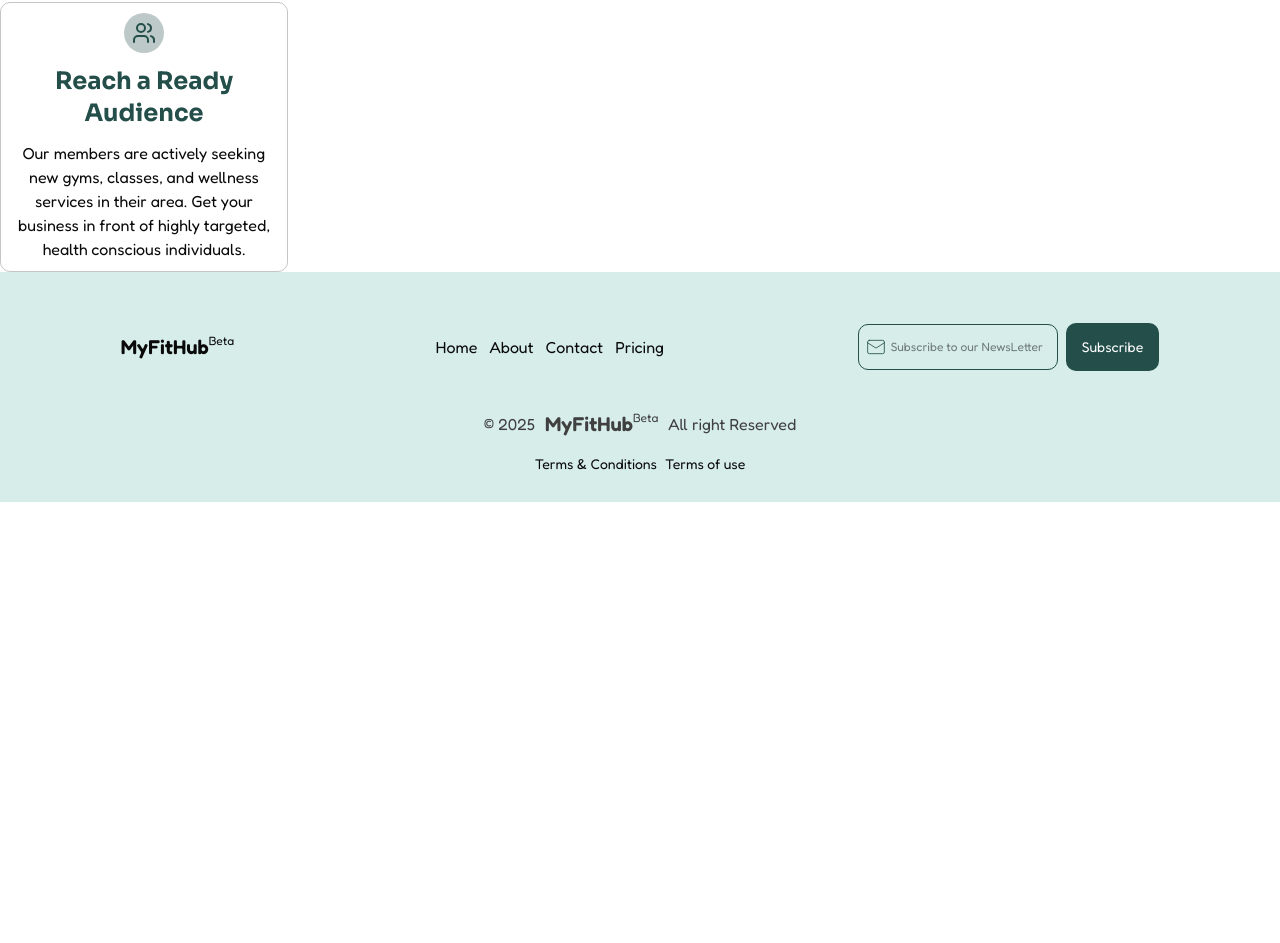
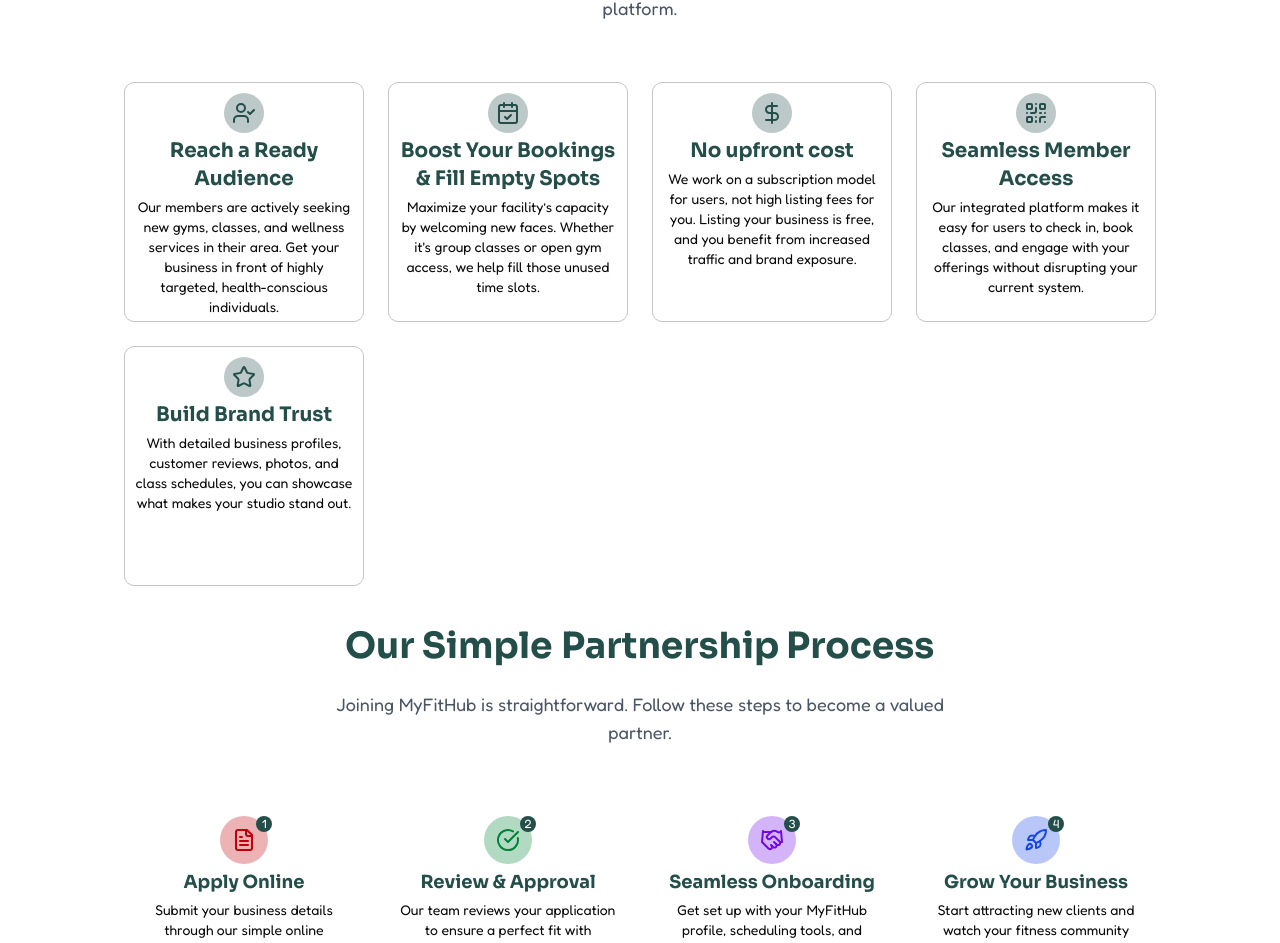
Before and after one commit to OlaiwonAbdullahi/myfithub-temp, a Next.js app: page /become-a-partner in a window 1280 px wide. Shown: the part 731-1674 px from the top of the page. Before the commit the page ends 1233 px from the top, so only its background shows below. Built offline with nearby package versions, Linux system fonts and the light colour scheme.

Commit message:
feat: enhance partner page; update WhyPartner component with new icons and descriptions, add Procedure and Testimonies components

```diff
--- /dev/null
+++ b/app/(pages)/become-a-partner/components/procedure.tsx
@@ -0,0 +1,80 @@
+import Heading from "@/app/ui/heading";
+import { CheckCircle, FileText, Handshake, Rocket } from "lucide-react";
+import React from "react";
+
+const Procedure = () => {
+  const details = [
+    {
+      icon: (
+        <span className="p-3 bg-red-700/30 text-red-700 rounded-full">
+          <FileText className="w-6 h-6 text-red-700" />
+        </span>
+      ),
+
+      title: "Apply Online",
+      description:
+        "Submit your business details through our simple online application form.",
+    },
+    {
+      icon: (
+        <span className="p-3 bg-green-700/30 text-green-700 rounded-full">
+          <CheckCircle className="w-6 h-6 text-green-700" />
+        </span>
+      ),
+      title: "Review & Approval",
+      description:
+        "Our team reviews your application to ensure a perfect fit with MyFitHub's community.",
+    },
+    {
+      icon: (
+        <span className="p-3 bg-violet-700/30 text-violet-700 rounded-full">
+          <Handshake className="w-6 h-6 text-violet-700" />
+        </span>
+      ),
+      title: "Seamless Onboarding",
+      description:
+        "Get set up with your MyFitHub profile, scheduling tools, and marketing resources.",
+    },
+    {
+      icon: (
+        <span className="p-3 bg-blue-700/30 text-blue-700 rounded-full">
+          <Rocket className="w-6 h-6 text-blue-700" />
+        </span>
+      ),
+      title: "Grow Your Business",
+      description:
+        "Start attracting new clients and watch your fitness community flourish.",
+    },
+  ];
+  return (
+    <div className="flex justify-center flex-col my-10">
+      <Heading
+        title="Our Simple Partnership Process"
+        paragraph="Joining MyFitHub is straightforward. Follow these steps to become a valued partner."
+      />
+
+      <div className=" grid grid-cols-1  sm:grid-cols-2 md:grid-cols-4 justify-around mx-auto items-center gap-6 ">
+        {details.map((item, idx) => (
+          <div
+            key={idx}
+            className="w-60 h-60 rounded-lg bg-white p-2.5 gap-1 flex flex-col items-center text-center justify-start"
+          >
+            <div className=" flex flex-row relative">
+              {item.icon}
+
+              <span className="bg-[#234E49] text-white rounded-full w-4 h-4 text-xs -right-1 absolute font-fredoka flex justify-center items-center ">
+                {idx + 1}
+              </span>
+            </div>
+            <h2 className="text-lg  whitespace-normal font-bold font-sora text-[#234E49]">
+              {item.title}
+            </h2>
+            <p className="text-sm font-fredoka">{item.description}</p>
+          </div>
+        ))}
+      </div>
+    </div>
+  );
+};
+
+export default Procedure;
--- /dev/null
+++ b/app/(pages)/become-a-partner/components/testimonies.tsx
@@ -0,0 +1,16 @@
+import Heading from "@/app/ui/heading";
+import React from "react";
+
+const Testimonies = () => {
+  return (
+    <div>
+      <Heading
+        title="Hear From Our Partners"
+        paragraph="Don't just take our word for it. See what real businesses are saying about partnering with MyFitHub."
+      />
+      <div className=""></div>
+    </div>
+  );
+};
+
+export default Testimonies;
--- a/app/(pages)/become-a-partner/components/whyPartner.tsx
+++ b/app/(pages)/become-a-partner/components/whyPartner.tsx
@@ -1,33 +1,69 @@
 import Heading from "@/app/ui/heading";
-import { Users } from "lucide-react";
+import {
+  CalendarCheck,
+  DollarSign,
+  QrCode,
+  Star,
+  UserCheck,
+} from "lucide-react";
 import React from "react";
 
 const WhyPartner = () => {
   const details = [
     {
-      icon: <Users />,
+      icon: <UserCheck className="w-6 h-6 text-[#234E49]" />,
+      title: "Reach a Ready Audience",
+      description:
+        "Our members are actively seeking new gyms, classes, and wellness services in their area. Get your business in front of highly targeted, health-conscious individuals.",
+    },
+    {
+      icon: <CalendarCheck className="w-6 h-6 text-[#234E49]" />,
+      title: "Boost Your Bookings & Fill Empty Spots",
+      description:
+        "Maximize your facility’s capacity by welcoming new faces. Whether it's group classes or open gym access, we help fill those unused time slots.",
+    },
+    {
+      icon: <DollarSign className="w-6 h-6 text-[#234E49]" />,
+      title: "No upfront cost",
+      description:
+        "We work on a subscription model for users, not high listing fees for you. Listing your business is free, and you benefit from increased traffic and brand exposure.",
+    },
+    {
+      icon: <QrCode className="w-6 h-6 text-[#234E49]" />,
+      title: "Seamless Member Access",
+      description:
+        "Our integrated platform makes it easy for users to check in, book classes, and engage with your offerings without disrupting your current system.",
+    },
+    {
+      icon: <Star className="w-6 h-6 text-[#234E49]" />,
+      title: "Build Brand Trust",
+      description:
+        "With detailed business profiles, customer reviews, photos, and class schedules, you can showcase what makes your studio stand out.",
     },
   ];
   return (
-    <div>
+    <div className=" flex justify-center flex-col my-10">
       <div className="">
         <Heading
           title="Why Partner With Us?"
           paragraph="Unlock new opportunities and elevate your business with our comprehensive platform."
         />
       </div>
-      <div className=" w-72 border border-[#c5c5c5] rounded-lg bg-white  h- p-2.5 gap-3 flex flex-col items-center text-center justify-center ">
-        <span className=" p-2  bg-[#234E49]/30 text-[#234E49] rounded-full ">
-          {details[0].icon}
-        </span>
-        <h2 className=" text-2xl font-bold font-sora text-[#234E49]">
-          Reach a Ready Audience
-        </h2>
-        <p className=" text-base font-fredoka">
-          Our members are actively seeking new gyms, classes, and wellness
-          services in their area. Get your business in front of highly targeted,
-          health conscious individuals.
-        </p>
+      <div className=" grid grid-cols-1  sm:grid-cols-2 md:grid-cols-4 justify-around mx-auto items-center gap-6 ">
+        {details.map((item, idx) => (
+          <div
+            key={idx}
+            className="w-60 h-60 border border-[#c5c5c5] rounded-lg bg-white p-2.5 gap-1 flex flex-col items-center text-center justify-start"
+          >
+            <span className="p-2 bg-[#234E49]/30 text-[#234E49] rounded-full">
+              {item.icon}
+            </span>
+            <h2 className="text-xl font-bold font-sora text-[#234E49]">
+              {item.title}
+            </h2>
+            <p className="text-sm font-fredoka">{item.description}</p>
+          </div>
+        ))}
       </div>
     </div>
   );
--- a/app/(pages)/become-a-partner/page.tsx
+++ b/app/(pages)/become-a-partner/page.tsx
@@ -1,10 +1,11 @@
 import Hero from "@/app/ui/hero";
 import React from "react";
 import WhyPartner from "./components/whyPartner";
+import Procedure from "./components/procedure";
 
 const Page = () => {
   return (
-    <div>
+    <div className=" my-10">
       <Hero
         title="List With Us"
         description="Are you a gym, yoga/pilates studio, pool, sporting center or wellness provider looking to increase your visibility and attract more members? "
@@ -13,6 +14,9 @@ const Page = () => {
       <div className="">
         <WhyPartner />
       </div>
+      <div className="">
+        <Procedure />
+      </div>
     </div>
   );
 };
--- a/app/components/creditFlow.tsx
+++ b/app/components/creditFlow.tsx
@@ -7,7 +7,6 @@ const CreditFlow = () => {
     {
       tier: "Tier 1",
       name: "Ozichi",
-      location: "Nigeria",
       points: 80,
       avatar: "https://tapback.co/api/avatar/kate.jpg",
       description:
@@ -22,7 +21,6 @@ const CreditFlow = () => {
     {
       tier: "Tier 2",
       name: "Efua",
-      location: "Nigeria",
       points: 40,
       avatar: "https://tapback.co/api/avatar/joy.jpg",
       description:
@@ -37,7 +35,6 @@ const CreditFlow = () => {
     {
       tier: "Tier 3",
       name: "Denise",
-      location: "UK",
       points: 20,
       avatar: "https://tapback.co/api/avatar/efua.jpg",
       description:
@@ -78,8 +75,7 @@ const CreditFlow = () => {
                     {tier.points} points
                   </h2>
                   <p className="text-base sm:text-lg font-fredoka">
-                    <span className="font-semibold">{tier.name}</span> ·{" "}
-                    {tier.location}
+                    <span className="font-semibold">{tier.name}</span>
                   </p>
                 </div>
               </div>
--- a/app/components/feature.tsx
+++ b/app/components/feature.tsx
@@ -38,7 +38,7 @@ const Feature = () => {
   return (
     <div className="px-4 sm:px-8  md:px-20 py-8 sm:py-10 md:py-15  space-y-8 bg-white flex flex-col items-center justify-center">
       <Heading title="Why MyFit Hub" paragraph=" Explore our App Features" />
-      <div className="grid grid-cols-1 sm:grid-cols-2 lg:grid-cols-2 gap-4 sm:gap-6 md:gap-12 max-w-7xl mx-auto mt-6">
+      <div className="grid grid-cols-1 sm:grid-cols-1 lg:grid-cols-2 gap-4 sm:gap-6 md:gap-12 max-w-7xl mx-auto mt-6">
         {featureData.map((feature) => (
           <FeatureCard
             key={feature.id}
```
